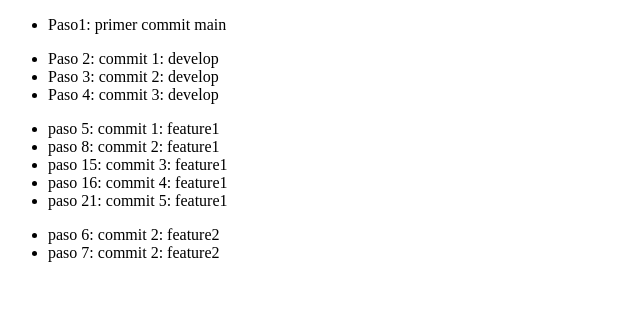
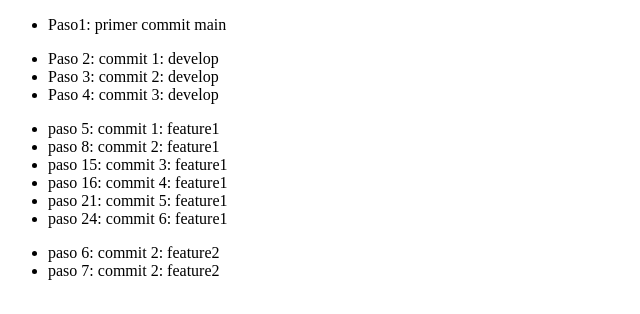
Before and after one commit to KaZZuSe/tarea_dwec, a plain HTML site: page index.html in a window 1280 px wide. Shown: the whole page, without its empty margins (0-640 px from the left). Drawn offline with Linux system fonts and the light colour scheme.

Commit message:
paso 24: commit 6: feature1

```diff
--- a/index.html
+++ b/index.html
@@ -20,6 +20,7 @@
         <li>paso 15: commit 3: feature1</li>
         <li>paso 16: commit 4: feature1</li>
         <li>paso 21: commit 5: feature1</li>
+        <li>paso 24: commit 6: feature1</li>
     </ul>
     <ul>
         <li>paso 6: commit 2: feature2</li>
```
